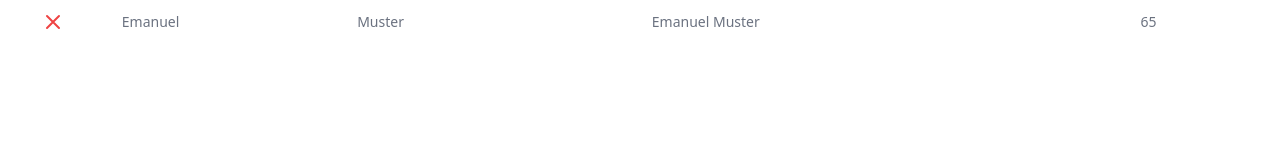
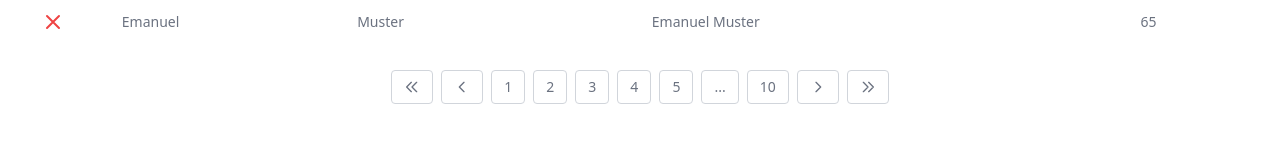
Before and after one commit to ccharz/vue-simple-table, a Vue app: page / in a window 1280 px wide. Shown: the part 200-342 px from the top of the page. Built offline with nearby package versions, Linux system fonts and the light colour scheme.

Commit message:
Added page pagination

```diff
--- a/package.json
+++ b/package.json
@@ -1,6 +1,6 @@
 {
   "name": "@ccharz/vue-simple-table",
-  "version": "0.1.1",
+  "version": "0.2.0",
   "private": false,
   "type": "module",
   "author": "Christian Charzewski",
--- a/sandbox/App.vue
+++ b/sandbox/App.vue
@@ -25,6 +25,7 @@ const tailwindStyling: TableStyling = {
     paginationButtonClass:
         'text-gray-500 bg-white border border-gray-300 focus:outline-none hover:bg-gray-100 focus:ring-4 focus:ring-gray-200 font-medium rounded text-sm px-3 py-1.5 disabled:cursor-not-allowed',
     footerContainerClass: 'mt-5 flex justify-center',
+    activePaginationButtonClass: 'font-bold',
 };
 
 const exampleOne = {
@@ -62,6 +63,15 @@ const exampleOne = {
             next: true,
             prev: true,
         },
+        meta: {
+            current_page: 3,
+            from: 0,
+            to: 1,
+            total: 3,
+            path: '',
+            per_page: 1,
+            last_page: 10,
+        },
         data: [
             {
                 active: true,
@@ -97,6 +107,7 @@ function onPagination(target: PaginationTarget) {
                 :columns="exampleOne.columns"
                 :data="exampleOne.data"
                 :styling="tailwindStyling"
+                :pagination="{ window: 2 }"
                 @pagination="onPagination"
             >
                 <template #header-column(age)="{ column }">
--- a/src/components/VueSimpleTablePagination.vue
+++ b/src/components/VueSimpleTablePagination.vue
@@ -1,19 +1,37 @@
 <script setup lang="ts">
+import { computed } from 'vue';
 import { TableData, TableStyling } from '..';
 
 export interface PaginationProps {
     data: TableData<any>;
-    window: number;
+    window?: number;
     styling?: TableStyling;
 }
 
 export type PaginationTarget = 'first' | 'last' | 'next' | 'prev' | number;
 
-const props = withDefaults(defineProps<PaginationProps>(), {});
+const props = withDefaults(defineProps<PaginationProps>(), {
+    showPageWindow: false,
+    window: undefined,
+});
 
 const emit = defineEmits<{
     (e: 'pagination', target: PaginationTarget): void;
 }>();
+
+const range = computed<number[] | undefined>(() =>
+    typeof props.window === 'number' &&
+    props.data.meta?.current_page &&
+    props.data.meta.last_page
+        ? [
+              Math.max(1, props.data.meta.current_page - props.window),
+              Math.min(
+                  props.data.meta.last_page,
+                  props.data.meta.current_page + props.window,
+              ),
+          ]
+        : undefined,
+);
 </script>
 <template>
     <div v-if="props.data.links" class="vue-simple-table-pagination">
@@ -63,6 +81,78 @@ const emit = defineEmits<{
                 </svg>
             </slot>
         </button>
+        <slot name="page-selection">
+            <template v-if="props.data.meta && range">
+                <button
+                    v-if="range[0] > 1"
+                    type="button"
+                    class="pagination-number"
+                    :class="[
+                        props.data.meta.current_page === 1
+                            ? props.styling?.activePaginationButtonClass ??
+                              'active'
+                            : '',
+                        props.styling?.paginationButtonClass ?? '',
+                    ]"
+                    @click="emit('pagination', 1)"
+                >
+                    1
+                </button>
+
+                <button
+                    v-if="range[0] > 2"
+                    type="button"
+                    class="pagination-number"
+                    :class="[props.styling?.paginationButtonClass ?? '']"
+                    @click="emit('pagination', 1)"
+                >
+                    ...
+                </button>
+
+                <button
+                    v-for="page in range[1] - range[0] + 1"
+                    type="button"
+                    class="pagination-number"
+                    :class="[
+                        props.data.meta.current_page === range[0] + page - 1
+                            ? props.styling?.activePaginationButtonClass ??
+                              'active'
+                            : '',
+                        props.styling?.paginationButtonClass ?? '',
+                    ]"
+                    @click="emit('pagination', range[0] + page - 1)"
+                >
+                    {{ range[0] + page - 1 }}
+                </button>
+
+                <button
+                    v-if="range[1] < props.data.meta.last_page - 1"
+                    type="button"
+                    class="pagination-number"
+                    :class="[props.styling?.paginationButtonClass ?? '']"
+                    @click="emit('pagination', props.data.meta.last_page)"
+                >
+                    ...
+                </button>
+
+                <button
+                    v-if="range[1] < props.data.meta.last_page"
+                    type="button"
+                    class="pagination-number"
+                    :class="[
+                        props.data.meta.current_page ===
+                        props.data.meta.last_page
+                            ? props.styling?.activePaginationButtonClass ??
+                              'active'
+                            : '',
+                        props.styling?.paginationButtonClass ?? '',
+                    ]"
+                    @click="emit('pagination', props.data.meta.last_page)"
+                >
+                    {{ props.data.meta.last_page }}
+                </button>
+            </template>
+        </slot>
         <button
             type="button"
             :disabled="!props.data.links?.next"
--- a/src/index.ts
+++ b/src/index.ts
@@ -12,6 +12,7 @@ export interface TableStyling {
     actionColumnClass: string;
     paginationButtonClass: string;
     footerContainerClass: string;
+    activePaginationButtonClass?: string;
 }
 
 export interface TableColumn<T> {
```
